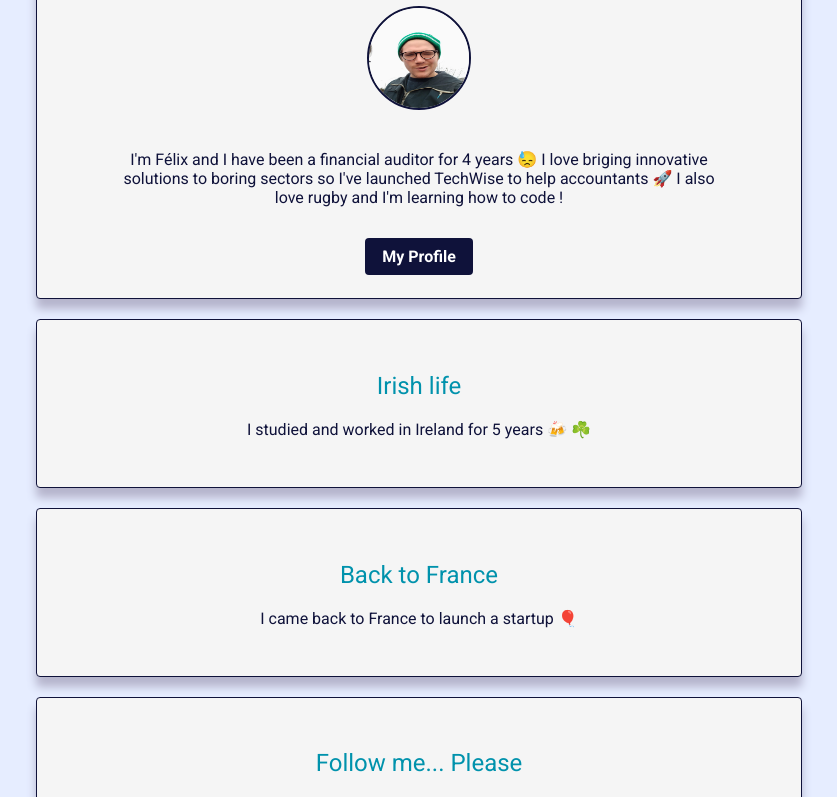
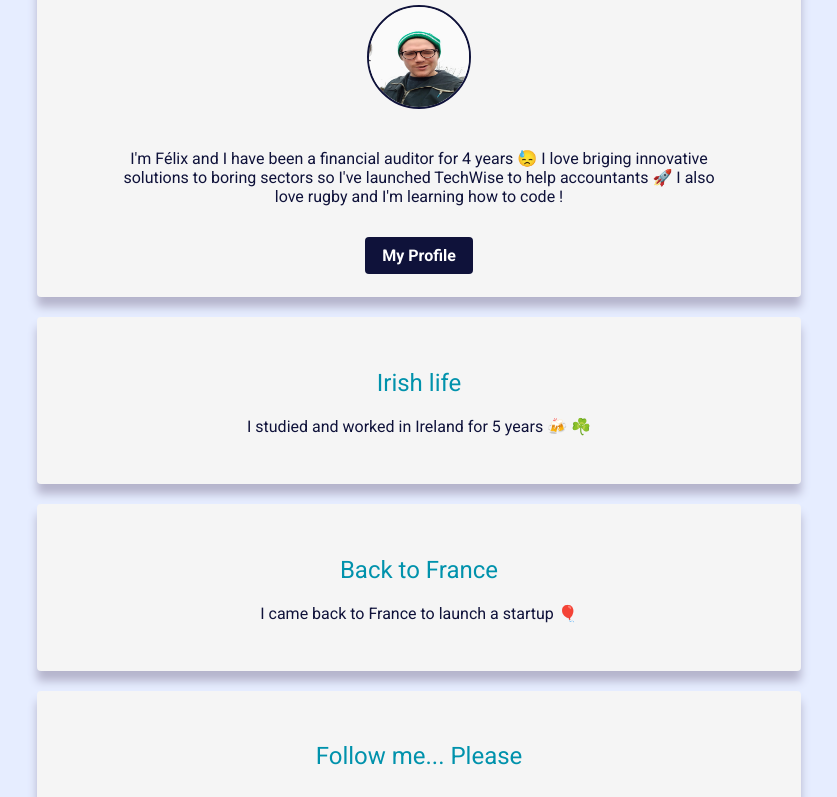
Before and after one commit to felixdpth/profile, a plain HTML site: page index.html in a window 1280 px wide. Shown: the part 128-925 px from the top of the page, without its empty margins (221-1058 px from the left). Drawn offline with Linux system fonts and the light colour scheme.

Commit message:
fix status

```diff
--- a/style.css
+++ b/style.css
@@ -34,7 +34,6 @@ a:hover {
 
 .card-white {
     background-color: whitesmoke;
-    border: 0.5px solid #0F123A;
     width: 700px;
     margin: 20px auto;
     padding: 32px;
```
Also changed, not shown: index.html (+0 -1 lines).
